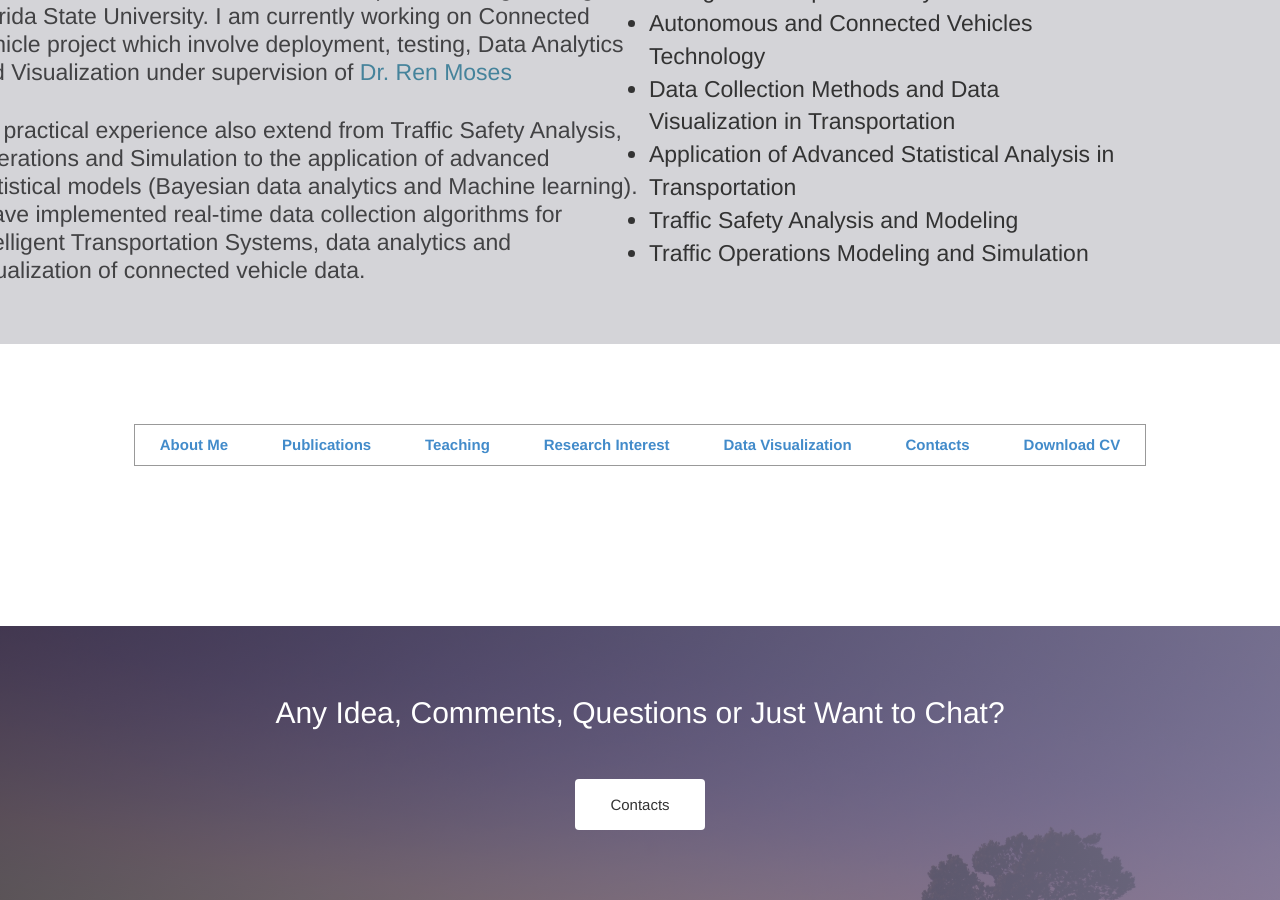
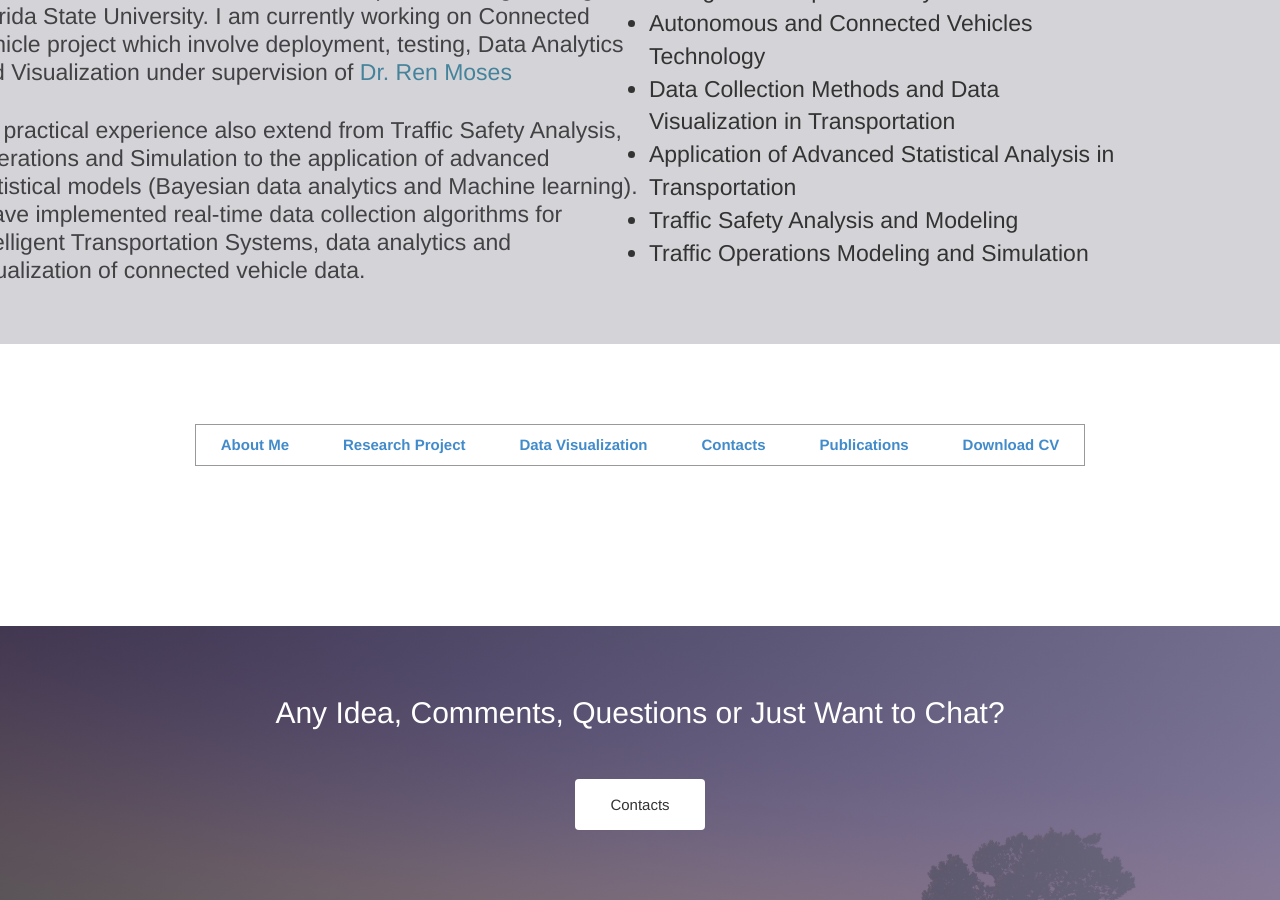
Before and after one commit to ekidando/Kidando, a Jekyll site: the page index.html, which Jekyll copies as it is, in a window 1280 px wide and 900 px high, scrolled down 897 px. Built offline with Jekyll 4.4.1, drawn with Linux system fonts in a browser that asks for light colours; some web fonts are replaced.

Commit message:
Update index.html

```diff
--- a/index.html
+++ b/index.html
@@ -81,12 +81,11 @@
             <div class="block">
               <div class="portfolio-menu">
                 <ul>
-                    <li><a href="index.html">About me</a></li>
-                    <li><a href="File/publication.html">Publications</li>
-                    <li><a href="html/teaching.html">Teaching</li>
-					<li><a href="html/experiments.html">Research Interest</li>
+                  <li><a href="index.html">About me</a></li>
+                    <li><a href="research.html">Research Project</li>
 					<li><a href="html/datavisualization.html">Data visualization</li>
 					<li><a href="html/webresources.html">Contacts</li>
+                    <li><a href="File/publication.html">Publications</li>
 					<li><a href="File/MyCV.html" target="_blank">Download CV</a></li>
 
 
```
